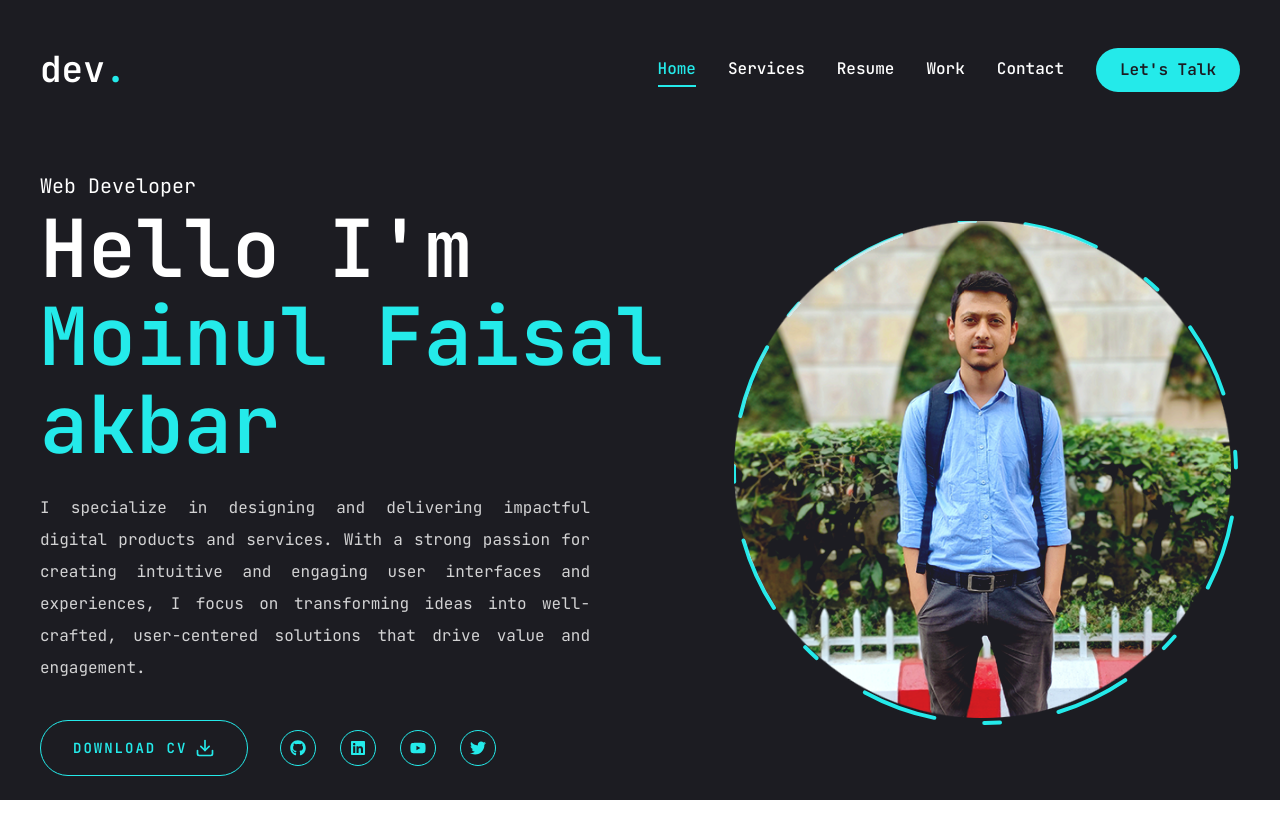
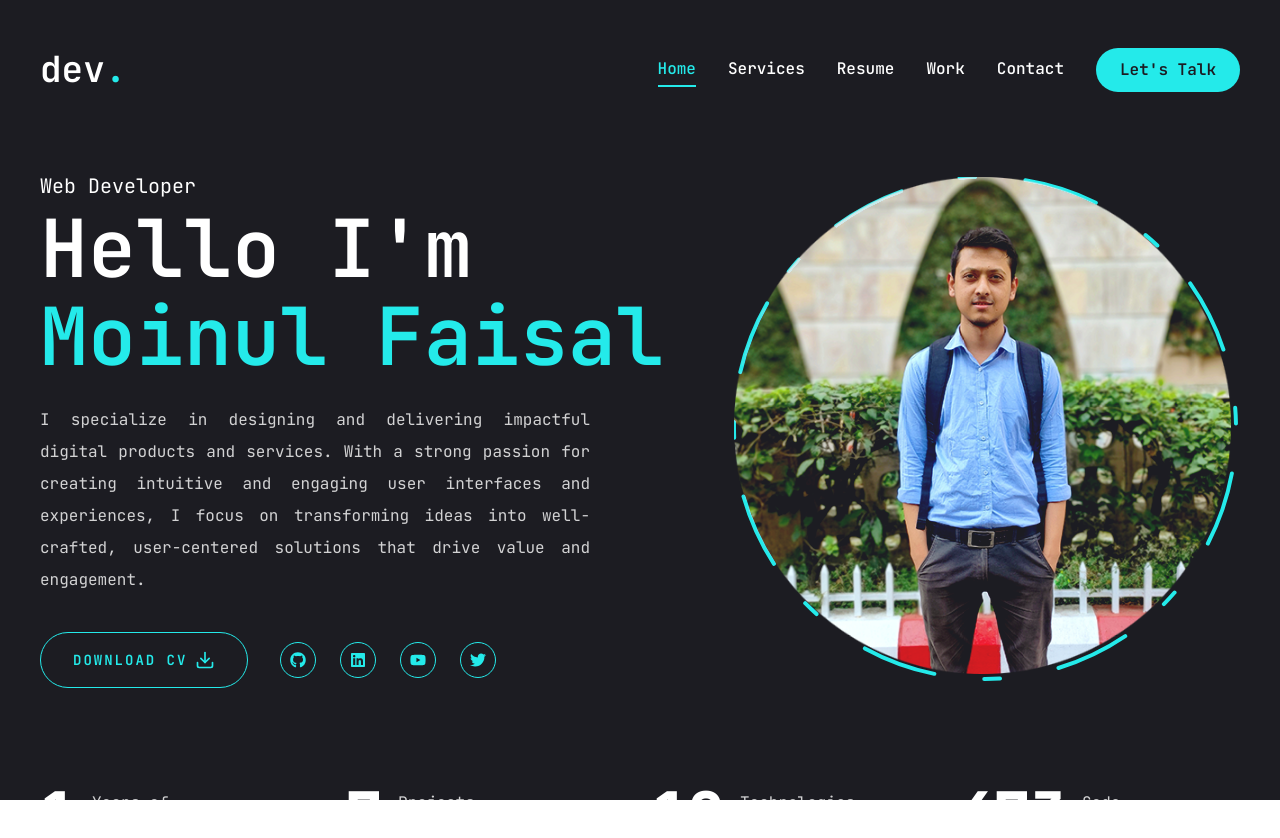
Before and after one commit to Ragnerd/Portfolio, a Next.js app: page / in a window 1280 px wide. Shown: the top 838 px of the page. Built offline with nearby package versions, Linux system fonts and the light colour scheme.

Commit message:
test push final

```diff
--- a/app/page.jsx
+++ b/app/page.jsx
@@ -15,7 +15,7 @@ export default function Home() {
             <span className="text-xl">Web Developer</span>
             <h1 className="h1 mb-6">
               Hello I'm <br />
-              <span className="text-accent-default">Moinul Faisal akbar</span>
+              <span className="text-accent-default">Moinul Faisal</span>
             </h1>
             <p className="max-w-[550px] mb-9 px-4 text-white/80 text-justify xl:px-0">
               I specialize in designing and delivering impactful digital
```
